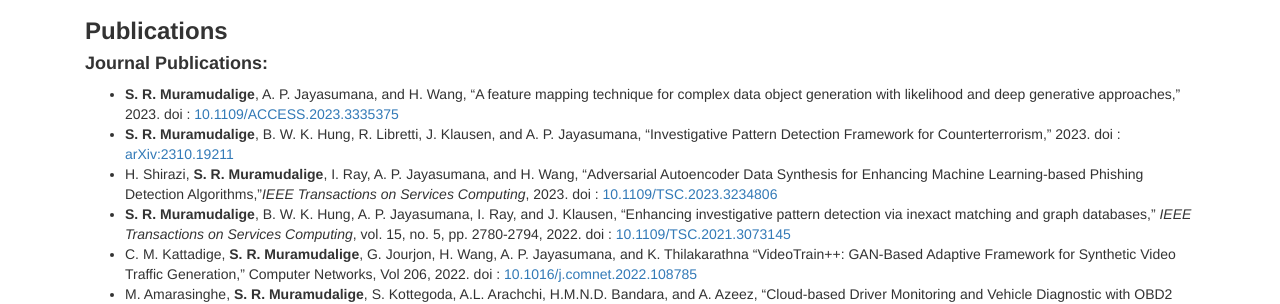
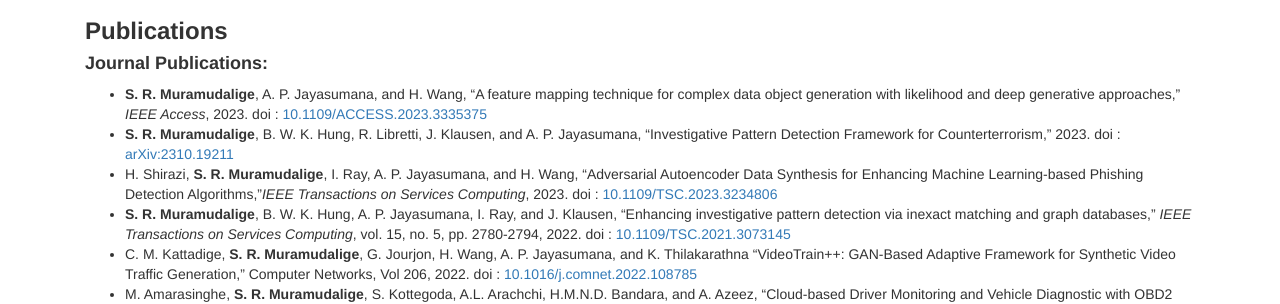
Before and after one commit to Shashika/Shashika.github.io, a Jekyll site: the page built from index.html, in a window 1280 px wide. Shown: the part 561-865 px from the top of the page. Built offline with Jekyll 4.4.1, drawn with Linux system fonts in a browser that asks for light colours.

Commit message:
add journal name

```diff
--- a/index.html
+++ b/index.html
@@ -56,7 +56,7 @@ title: Shashika Ranga Muramudalige
     <div class="subsection">
         <h4><b>Journal Publications:</b></h4>
 	   <ul class="mylist">
-		  <li><b>S. R. Muramudalige</b>, A. P. Jayasumana, and H. Wang, “A feature mapping technique for complex data object generation with likelihood and deep generative approaches,” 2023. doi : <a href="https://doi.org/10.1109/ACCESS.2023.3335375" target="_blank">10.1109/ACCESS.2023.3335375</a></li>
+		  <li><b>S. R. Muramudalige</b>, A. P. Jayasumana, and H. Wang, “A feature mapping technique for complex data object generation with likelihood and deep generative approaches,” <i>IEEE Access</i>, 2023. doi : <a href="https://doi.org/10.1109/ACCESS.2023.3335375" target="_blank">10.1109/ACCESS.2023.3335375</a></li>
 		  <li><b>S. R. Muramudalige</b>, B. W. K. Hung, R. Libretti, J. Klausen, and A. P. Jayasumana, “Investigative Pattern Detection Framework for Counterterrorism,” 2023. doi : <a href="https://arxiv.org/abs/2310.19211" target="_blank">arXiv:2310.19211</a></li>
 		  <li>H. Shirazi, <b>S. R. Muramudalige</b>, I. Ray, A. P. Jayasumana, and H. Wang, “Adversarial Autoencoder Data Synthesis for Enhancing Machine Learning-based Phishing Detection Algorithms,”<i>IEEE Transactions on Services Computing</i>, 2023. doi : <a href="https://doi.org/10.1109/TSC.2023.3234806" target="_blank">10.1109/TSC.2023.3234806</a></li>
 		  <li><b>S. R. Muramudalige</b>, B. W. K. Hung, A. P. Jayasumana, I. Ray, and J. Klausen, “Enhancing investigative pattern detection via inexact matching and graph databases,” <i>IEEE Transactions on Services Computing</i>, vol. 15, no. 5, pp. 2780-2794, 2022. doi : <a href="https://doi.org/10.1109/TSC.2021.3073145" target="_blank">10.1109/TSC.2021.3073145</a></li>
```
